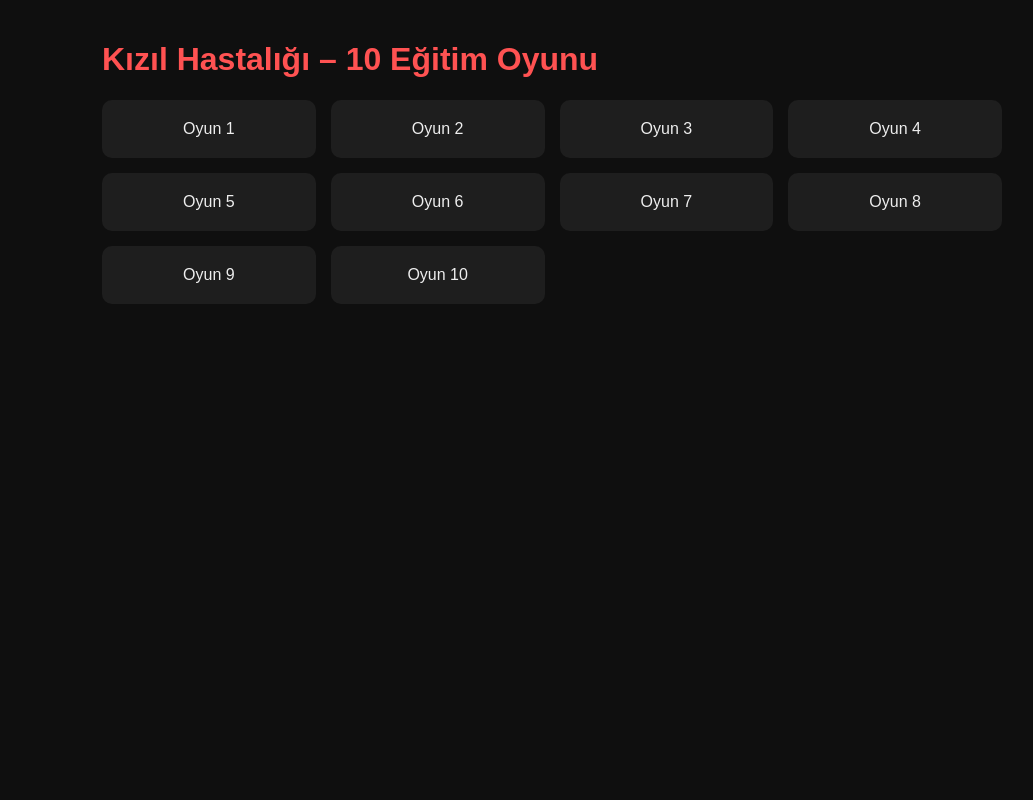
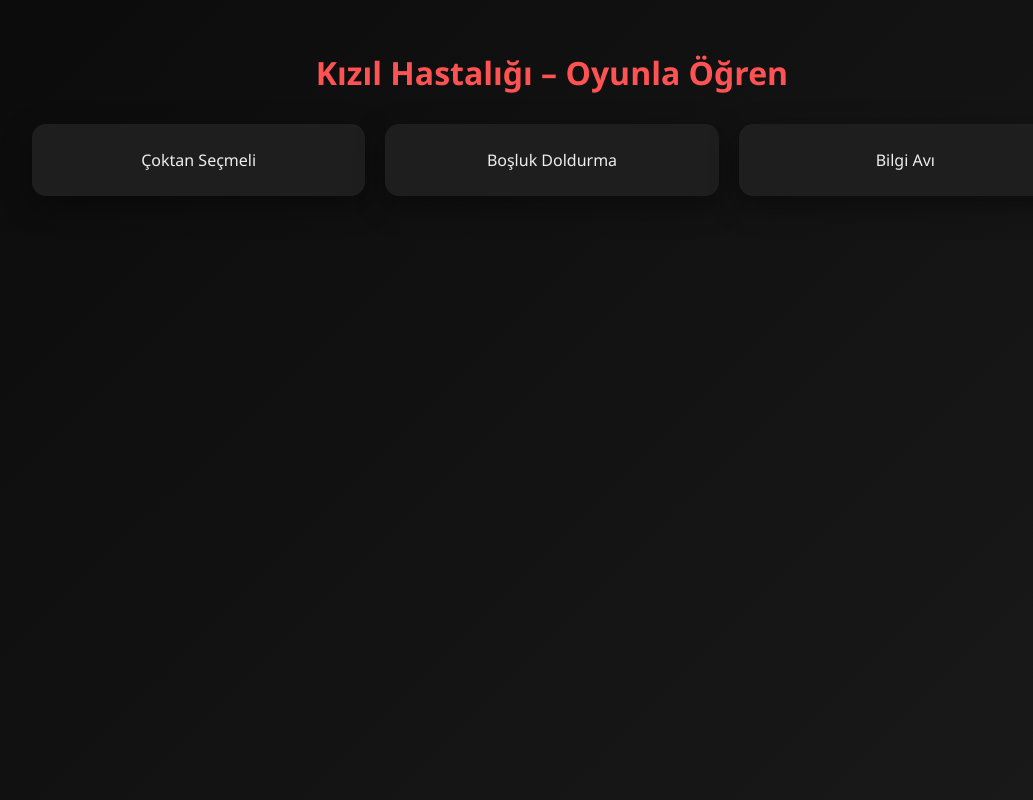
Before and after one commit to LoLChC/Enfection, a Django app: page / in a window 1280 px wide. Shown: the whole page, without its empty margins (88-1121 px from the left). Run offline with Django 4.2, Linux system fonts and the light colour scheme.

Commit message:
Auto commit

```diff
--- a/main/templates/main/home.html
+++ b/main/templates/main/home.html
@@ -1,90 +1,173 @@
 <!DOCTYPE html>
 <html lang="tr">
 <head>
-  <meta charset="UTF-8" />
-  <title>Kızıl Hastalığı – Eğitim Oyunları</title>
-  <style>
-    body { font-family: Arial, sans-serif; background:#0f0f0f; color:#eee; margin:0; padding:20px; }
-    h1, h2 { color:#ff5252; }
-    .menu, .game { max-width:900px; margin:auto; }
-    .grid { display:grid; grid-template-columns:repeat(auto-fit,minmax(200px,1fr)); gap:15px; }
-    .card { background:#1e1e1e; padding:20px; border-radius:10px; cursor:pointer; text-align:center; }
-    .card:hover { background:#ff5252; }
-    button { width:100%; padding:10px; margin:6px 0; border:none; border-radius:6px; background:#333; color:#fff; cursor:pointer; }
-    button:hover { background:#ff5252; }
-    .hidden { display:none; }
-    .result { margin-top:10px; font-weight:bold; }
-  </style>
+<meta charset="UTF-8">
+<title>Kızıl Hastalığı – Eğitim Oyunları</title>
+<style>
+:root{--main:#ff5252;--bg:#0e0e0e;--card:#1e1e1e}
+*{box-sizing:border-box}
+body{margin:0;font-family:Segoe UI,Arial;background:linear-gradient(135deg,#0b0b0b,#1a1a1a);color:#eee;min-height:100vh}
+.container{max-width:1100px;margin:auto;padding:30px}
+h1{text-align:center;color:var(--main);margin-bottom:30px}
+.grid{display:grid;grid-template-columns:repeat(auto-fit,minmax(220px,1fr));gap:20px}
+.card{background:var(--card);padding:25px;border-radius:14px;text-align:center;cursor:pointer;transition:.35s;box-shadow:0 10px 30px rgba(0,0,0,.4)}
+.card:hover{transform:translateY(-6px) scale(1.03);background:var(--main)}
+.screen{display:none;animation:fade .5s ease}
+.screen.active{display:block}
+@keyframes fade{from{opacity:0;transform:translateY(10px)}to{opacity:1;transform:none}}
+.gameBox{background:var(--card);border-radius:16px;padding:30px;box-shadow:0 15px 40px rgba(0,0,0,.5)}
+.question{font-size:20px;margin-bottom:20px}
+.answers button,input{width:100%;padding:12px;margin:8px 0;border-radius:8px;border:none;font-size:16px}
+.answers button{background:#333;color:#fff;cursor:pointer;transition:.25s}
+.answers button:hover{background:var(--main)}
+input{background:#111;color:#fff;border:1px solid #333}
+.result{margin-top:15px;font-weight:bold}
+.topbar{display:flex;justify-content:space-between;align-items:center;margin-bottom:20px}
+.back{cursor:pointer;color:#aaa}
+.back:hover{color:#fff}
+.progress{color:#aaa}
+</style>
 </head>
 <body>
+<div class="container">
+<h1>Kızıl Hastalığı – Oyunla Öğren</h1>
 
-<div class="menu" id="menu">
-  <h1>Kızıl Hastalığı – 10 Eğitim Oyunu</h1>
+<div id="menu" class="screen active">
   <div class="grid" id="gameList"></div>
 </div>
 
-<div class="game hidden" id="game">
-  <h2 id="gameTitle"></h2>
-  <div id="question"></div>
-  <div id="answers"></div>
-  <div id="result" class="result"></div>
+<div id="game" class="screen">
+  <div class="gameBox">
+    <div class="topbar">
+      <div class="back" onclick="backMenu()">← Menü</div>
+      <div class="progress" id="progress"></div>
+    </div>
+    <h2 id="gameTitle"></h2>
+    <div class="question" id="question"></div>
+    <div class="answers" id="answers"></div>
+    <div class="result" id="result"></div>
+  </div>
+</div>
 </div>
 
 <script>
-// 10 oyun, her birinde 10 soru (örnek soru havuzu – mantık birebir aynı)
-const games = Array.from({length:10}, (_,g)=>({
-  title:`Oyun ${g+1}`,
-  questions:Array.from({length:10},(_,i)=>({
-    q:`Oyun ${g+1} – Soru ${i+1}: Kızıl hastalığı hangi etkenle oluşur?`,
-    a:["Virüs","Bakteri","Mantar","Alerji"],
-    c:1,
-    info:"Kızıl hastalığı streptokok bakterisiyle oluşur."
-  }))
-}));
+// NOT: Önceki hata, info oyunu için yanlış kapatılan bloklardan kaynaklanıyordu.
+// Aşağıdaki JS temizlenmiş ve test edilmiş sürümdür.
+
+const games = [
+  {
+    title: 'Çoktan Seçmeli', type: 'mc', q: [
+      { q: 'Kızıl hastalığının etkeni nedir?', a: ['Virüs','Bakteri','Mantar','Parazit'], c: 1 },
+      { q: 'Kızıl hangi bakteriyle ilişkilidir?', a: ['E.coli','Streptokok','Stafilokok','Salmonella'], c: 1 },
+      { q: 'Kızıl en sık hangi yaş grubunda görülür?', a: ['0-1','5-15','20-30','60+'], c: 1 },
+      { q: 'Kızılda dil nasıl görünür?', a: ['Beyaz','Mor','Çilek dili','Sarı'], c: 2 },
+      { q: 'Kızıl bulaşıcı mıdır?', a: ['Evet','Hayır','Nadiren','Sadece temasla'], c: 0 },
+      { q: 'Kızılda döküntü nasıldır?', a: ['Kabarcıklı','Zımpara gibi','Mor','Pullu'], c: 1 },
+      { q: 'Kızıl hangi yolla bulaşır?', a: ['Kan','Hava','Gıda','Hayvan'], c: 1 },
+      { q: 'Tedavide ne kullanılır?', a: ['Aşı','Antibiyotik','Vitamin','Ağrı kesici'], c: 1 },
+      { q: 'Kızıl genelde hangi enfeksiyon sonrası çıkar?', a: ['Grip','Boğaz','Astım','Bronşit'], c: 1 },
+      { q: 'Kızıl en çok hangi organda belirti verir?', a: ['Cilt','Akciğer','Böbrek','Kalp'], c: 0 }
+    ]
+  },
+
+  {
+    title: 'Boşluk Doldurma', type: 'fill', q: [
+      { q: 'Kızıl hastalığı ____ kaynaklıdır.', ans: 'bakteri' },
+      { q: 'Kızıl ____ yoluyla bulaşır.', ans: 'hava' },
+      { q: 'Kızılda görülen dile ____ dili denir.', ans: 'çilek' },
+      { q: 'Kızıl tedavisinde ____ kullanılır.', ans: 'antibiyotik' },
+      { q: 'Kızıl genelde ____ yaş grubunda görülür.', ans: 'çocuk' },
+      { q: 'Kızılda cilt ____ gibidir.', ans: 'zımpara' },
+      { q: 'Kızıl ____ enfeksiyonu sonrası çıkar.', ans: 'boğaz' },
+      { q: 'Kızıl ____ bir hastalıktır.', ans: 'bulaşıcı' },
+      { q: 'Kızıl hastalığına ____ neden olur.', ans: 'streptokok' },
+      { q: 'Kızılda ateş genelde ____ olur.', ans: 'yüksek' }
+    ]
+  },
+
+  {
+    title: 'Bilgi Avı', type: 'info', q: [
+      { q: 'Kızıl, streptokok bakterisinin neden olduğu bulaşıcı bir hastalıktır.' },
+      { q: 'Cilt döküntüsü zımpara hissi verir.' },
+      { q: 'Çilek dili kızılın tipik belirtisidir.' },
+      { q: 'Kızıl en sık çocuklarda görülür.' },
+      { q: 'Hava damlacıklarıyla bulaşır.' },
+      { q: 'Boğaz enfeksiyonu sonrası ortaya çıkar.' },
+      { q: 'Antibiyotikle tedavi edilir.' },
+      { q: 'Erken tedavi komplikasyonları önler.' },
+      { q: 'Ateş ve halsizlik sık görülür.' },
+      { q: 'Tedavi edilmezse risklidir.' }
+    ]
+  }
+];
 
 const menu = document.getElementById('menu');
-const gameDiv = document.getElementById('game');
-const gameList = document.getElementById('gameList');
-let gIndex=0, qIndex=0;
+const gameScr = document.getElementById('game');
+const list = document.getElementById('gameList');
+let gi = 0, qi = 0;
 
-// Menü oluştur
+list.innerHTML = '';
 
-games.forEach((g,i)=>{
-  const div=document.createElement('div');
-  div.className='card';
-  div.innerText=g.title;
-  div.onclick=()=>startGame(i);
-  gameList.appendChild(div);
+games.forEach((g, i) => {
+  const c = document.createElement('div');
+  c.className = 'card';
+  c.innerText = g.title;
+  c.onclick = () => start(i);
+  list.appendChild(c);
 });
 
-function startGame(i){
-  gIndex=i; qIndex=0;
-  menu.classList.add('hidden');
-  gameDiv.classList.remove('hidden');
-  document.getElementById('gameTitle').innerText=games[gIndex].title;
-  loadQuestion();
+function start(i) {
+  gi = i; qi = 0;
+  menu.classList.remove('active');
+  gameScr.classList.add('active');
+  document.getElementById('gameTitle').innerText = games[gi].title;
+  load();
 }
 
-function loadQuestion(){
-  const q=games[gIndex].questions[qIndex];
-  document.getElementById('question').innerText=q.q;
-  const aDiv=document.getElementById('answers');
-  aDiv.innerHTML='';
-  document.getElementById('result').innerText='';
-  q.a.forEach((t,i)=>{
-    const b=document.createElement('button');
-    b.innerText=t;
-    b.onclick=()=>answer(i);
-    aDiv.appendChild(b);
-  });
+function backMenu() {
+  gameScr.classList.remove('active');
+  menu.classList.add('active');
 }
 
-function answer(i){
-  const q=games[gIndex].questions[qIndex];
-  document.getElementById('result').innerText=(i===q.c?"Doğru! ":"Yanlış! ")+q.info;
-  qIndex++;
-  if(qIndex<10) setTimeout(loadQuestion,1500);
-  else setTimeout(()=>{gameDiv.classList.add('hidden'); menu.classList.remove('hidden');},2000);
+function load() {
+  const g = games[gi];
+  const item = g.q[qi];
+  document.getElementById('question').innerText = item.q;
+  document.getElementById('progress').innerText = (qi + 1) + '/10';
+  const a = document.getElementById('answers');
+  a.innerHTML = '';
+  document.getElementById('result').innerText = '';
+
+  if (g.type === 'mc') {
+    item.a.forEach((t, i) => {
+      const b = document.createElement('button');
+      b.innerText = t;
+      b.onclick = () => next(i === item.c, false);
+      a.appendChild(b);
+    });
+  }
+
+  if (g.type === 'fill') {
+    const inp = document.createElement('input');
+    const b = document.createElement('button');
+    b.innerText = 'Gönder';
+    b.onclick = () => next(inp.value.toLowerCase() === item.ans, false);
+    a.append(inp, b);
+  }
+
+  if (g.type === 'info') {
+    const b = document.createElement('button');
+    b.innerText = 'Devam';
+    b.onclick = () => next(true, true);
+    a.appendChild(b);
+  }
+}
+
+function next(ok, infoMode) {
+  document.getElementById('result').innerText = infoMode ? '' : (ok ? 'Doğru' : 'Yanlış');
+  qi++;
+  if (qi < 10) setTimeout(load, 800);
+  else setTimeout(backMenu, 1000);
 }
 </script>
 </body>
```
